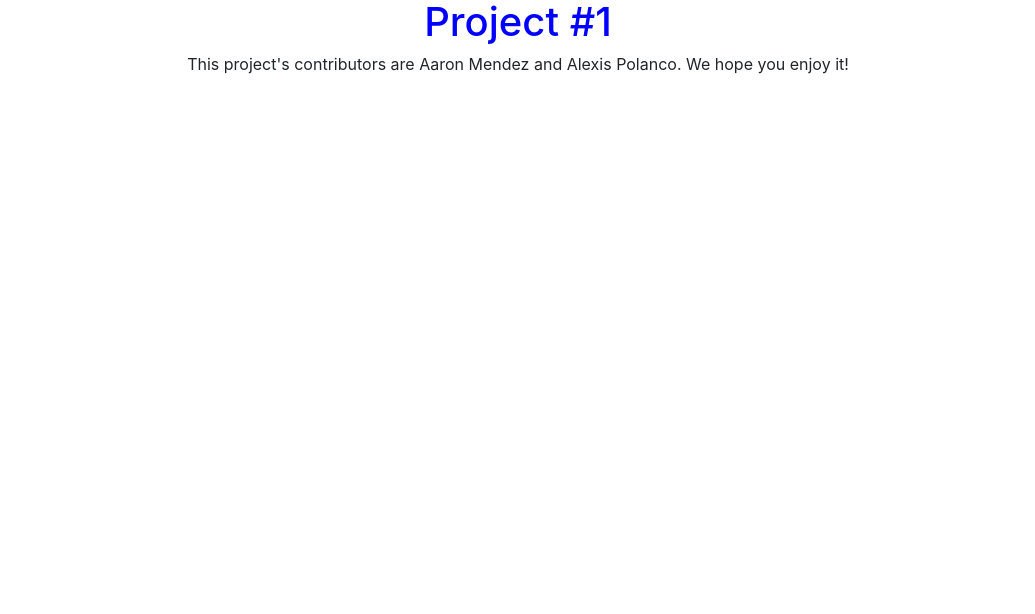
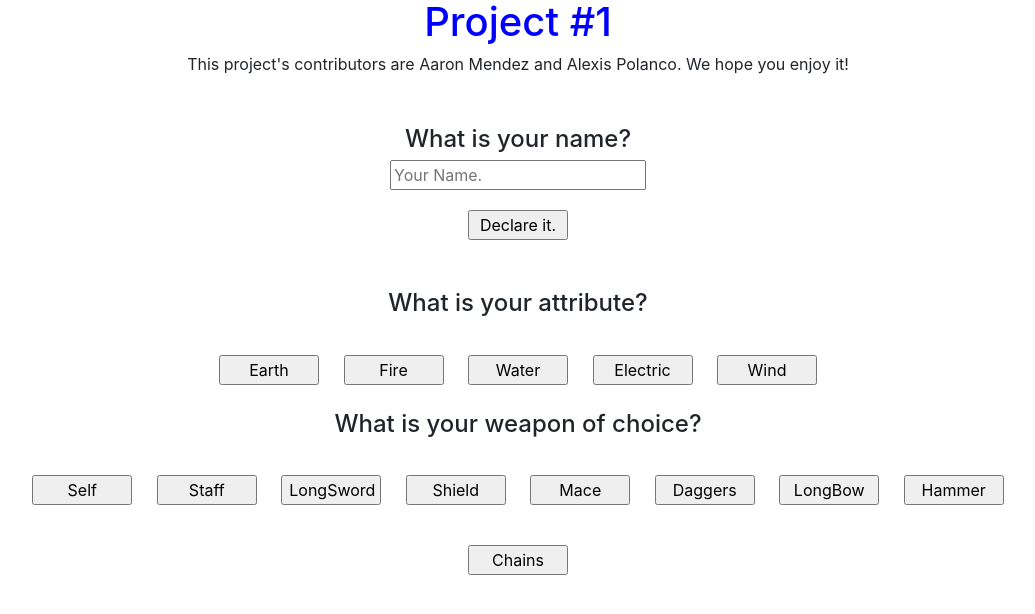
Before and after one commit to adifferentearth/Project, a plain HTML site: page index.html in a window 1280 px wide. Shown: the whole page, without its empty margins (122-1157 px from the left). Drawn offline with nearby package versions, Linux system fonts and the light colour scheme.

Commit message:
from mac

```diff
--- a/css/main.css
+++ b/css/main.css
@@ -1,3 +1,22 @@
 .color-blue {
 	color:blue;
 }
+
+.select-name {
+	margin-top:20px;
+	width:100px;
+}
+
+
+
+.select-attri {
+	margin:10px;
+	margin-top:30px;
+	width:100px;
+}
+
+.select-weapon {
+	margin:10px;
+	margin-top:30px;
+	width:100px;
+}
--- a/index.html
+++ b/index.html
@@ -1,6 +1,7 @@
 <!doctype html>
 <html lang="en">
 <head>
+				<!-- WORK ON JQUERY INTEGRATION WITHOUT ISSUES WITH OTHERS -->
 	<title>Project:1</title>
 	<link rel="stylesheet" href="css/main.css">
 	<link rel="stylesheet" href="https://maxcdn.bootstrapcdn.com/bootstrap/4.0.0-beta/css/bootstrap.min.css">
@@ -10,11 +11,55 @@
 	<meta name="viewport" content="width=device-width, initial-scale=1">
 </head>
 <body>
+					<!-- HEADER INTRO ON WORKERS -->
 	<div class="container">
 		<center>
 			<h1 class="color-blue">Project #1</h1>
 			<p>This project's contributors are Aaron Mendez and Alexis Polanco. We hope you enjoy it!</p>
 		</center>
 	</div>
+					<!-- SELECT YOUR NAME -->
+	<div class="container">
+		<center style="margin-top:50px;">
+			<h4>What is your name?</h4>
+			<form>
+				<input type="text" id="user-input" placeholder="Your Name."><br>
+				<input class="select-name" type="button" onclick="nameInput()" value="Declare it.">
+			</form>
+		</center>
+	</div>
+					<!-- SELECT YOUR ATTRIBUTES -->
+	<div class="container">
+		<center style="margin-top:50px;">
+			<h4>What is your attribute?</h4>
+			<form>
+				<input class="select-attri" type="button" value="Earth" onclick="selectEarth()">
+				<input class="select-attri" type="button" value="Fire" onclick="">
+				<input class="select-attri" type="button" value="Water" onclick="">
+				<input class="select-attri" type="button" value="Electric" onclick="">
+				<input class="select-attri" type="button" value="Wind" onclick="">
+			</form>
+			<p id="selected-attri"></p>
+		</center>
+	</div>
+					<!-- SELECT YOUR WEAPON -->
+	<DIV class="container">
+		<center>
+			<h4>What is your weapon of choice?</h4>
+			<form>
+				<input class="select-weapon" type="button" value="Self" onclick="">
+				<input class="select-weapon" type="button" value="Staff" onclick="">
+				<input class="select-weapon" type="button" value="LongSword" onclick="">
+				<input class="select-weapon" type="button" value="Shield" onclick="">
+				<input class="select-weapon" type="button" value="Mace" onclick="">
+				<input class="select-weapon" type="button" value="Daggers" onclick="">
+				<input class="select-weapon" type="button" value="LongBow" onclick="">
+				<input class="select-weapon" type="button" value="Hammer" onclick="">
+				<input class="select-weapon" type="button" value="Chains" onclick="">
+			</form>
+			<p id="selected-weapon"></p>
+		</center>
+	</div>
+<script src="js/main.js"></script>
 </body>
 </html>
--- /dev/null
+++ b/js/main.js
@@ -0,0 +1,37 @@
+
+var melissaHuman = {
+	name: "Melissa",
+	attribute: "Water",
+	weapon: "Staff",
+	role: "Mage",
+	morality: "Hero"
+
+};
+
+
+var aaronHuman = {
+	name: "Aaron",
+	attribute: "Earth",
+	weapon: "Long-Sword",
+	role: "Tank",
+	morality: "Hero"
+};
+
+
+function nameInput(){
+
+	var username = document.getElementById('user-input');
+	var corUsername = '123';
+
+	if(username.value == corUsername){
+
+		window.alert('Welcome ' + username.value + ".");
+	} else {
+		window.alert('Error in the username If Statement.')
+	}
+
+}
+
+function selectEarth(){
+	document.getElementById('selected-attri').innerHTML('You have selected Earth');
+}
```
Also changed, not shown: js/login.js (added, +17 -0 lines), login.html (added, +25 -0 lines), 1 other file.
